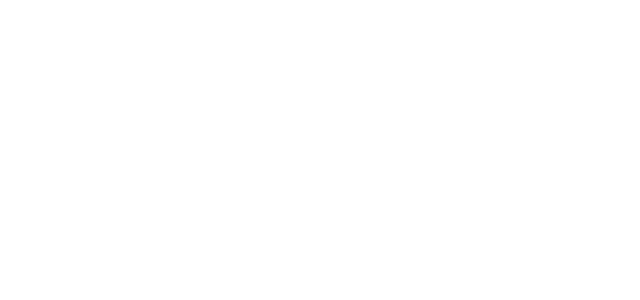
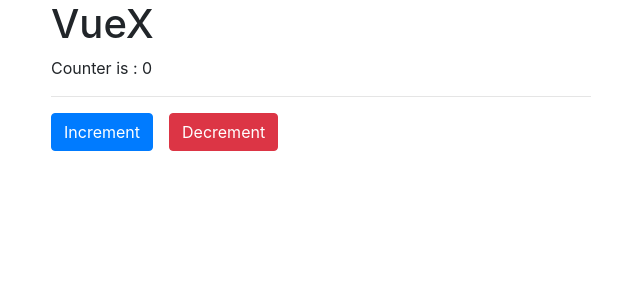
Before and after one commit to shishir75/VueJS--VueX, a Vue app: page / in a window 1280 px wide. Shown: the top 300 px of the page, without its empty margins (319-959 px from the left). Built offline with nearby package versions, Linux system fonts and the light colour scheme.

Commit message:
Simple Increment/Decrement

```diff
--- a/package.json
+++ b/package.json
@@ -9,7 +9,8 @@
   },
   "dependencies": {
     "core-js": "^3.6.4",
-    "vue": "^2.6.11"
+    "vue": "^2.6.11",
+    "vuex": "^3.2.0"
   },
   "devDependencies": {
     "@vue/cli-plugin-babel": "~4.3.0",
--- a/public/index.html
+++ b/public/index.html
@@ -5,13 +5,14 @@
     <meta http-equiv="X-UA-Compatible" content="IE=edge">
     <meta name="viewport" content="width=device-width,initial-scale=1.0">
     <link rel="icon" href="<%= BASE_URL %>favicon.ico">
-    <title><%= htmlWebpackPlugin.options.title %></title>
+    <title>VueX</title>
+
+    <link rel="stylesheet" href="https://maxcdn.bootstrapcdn.com/bootstrap/4.0.0/css/bootstrap.min.css">
+
   </head>
   <body>
-    <noscript>
-      <strong>We're sorry but <%= htmlWebpackPlugin.options.title %> doesn't work properly without JavaScript enabled. Please enable it to continue.</strong>
-    </noscript>
-    <div id="app"></div>
-    <!-- built files will be auto injected -->
+    <div id="app">
+
+    </div>
   </body>
 </html>
--- a/src/App.vue
+++ b/src/App.vue
@@ -1,14 +1,31 @@
 <template>
-  <div id="app">
-
+  <div class="container">
+    <div class="row">
+      <div class="col-xs-12 col-sm-8 offset-sm-2 col-md-6 offset-md-3">
+        <h1>VueX</h1>
+        <app-result :counter="counter"></app-result>
+        <hr>
+        <app-counter @updated="counter += $event"></app-counter>
+      </div>
+    </div>
   </div>
 </template>
 
 <script>
-
+import Counter from "./components/Counter";
+import Result from "./components/Result";
 
 export default {
   name: 'App',
+  data() {
+    return {
+      counter: 0
+    }
+  },
+  components: {
+    appCounter: Counter,
+    appResult: Result,
+  }
 
 }
 </script>
--- /dev/null
+++ b/src/components/Counter.vue
@@ -0,0 +1,24 @@
+<template>
+    <div>
+        <button class="btn btn-primary" @click="increment">Increment</button>
+        <button class="btn btn-danger ml-3" @click="decrement">Decrement</button>
+    </div>
+</template>
+
+<script>
+    export default {
+        name: "Counter",
+        methods: {
+            increment() {
+                this.$emit('updated', 1);
+            },
+            decrement() {
+                this.$emit('updated', -1);
+            }
+        }
+    }
+</script>
+
+<style scoped>
+
+</style>
--- /dev/null
+++ b/src/components/Result.vue
@@ -0,0 +1,14 @@
+<template>
+    <p>Counter is : {{ counter }}</p>
+</template>
+
+<script>
+    export default {
+        name: "Result",
+        props: ['counter']
+    }
+</script>
+
+<style scoped>
+
+</style>
```
Also changed, not shown: src/components/HelloWorld.vue (deleted, +0 -17 lines), 1 other file (tests, documents, lock files or other folders).
